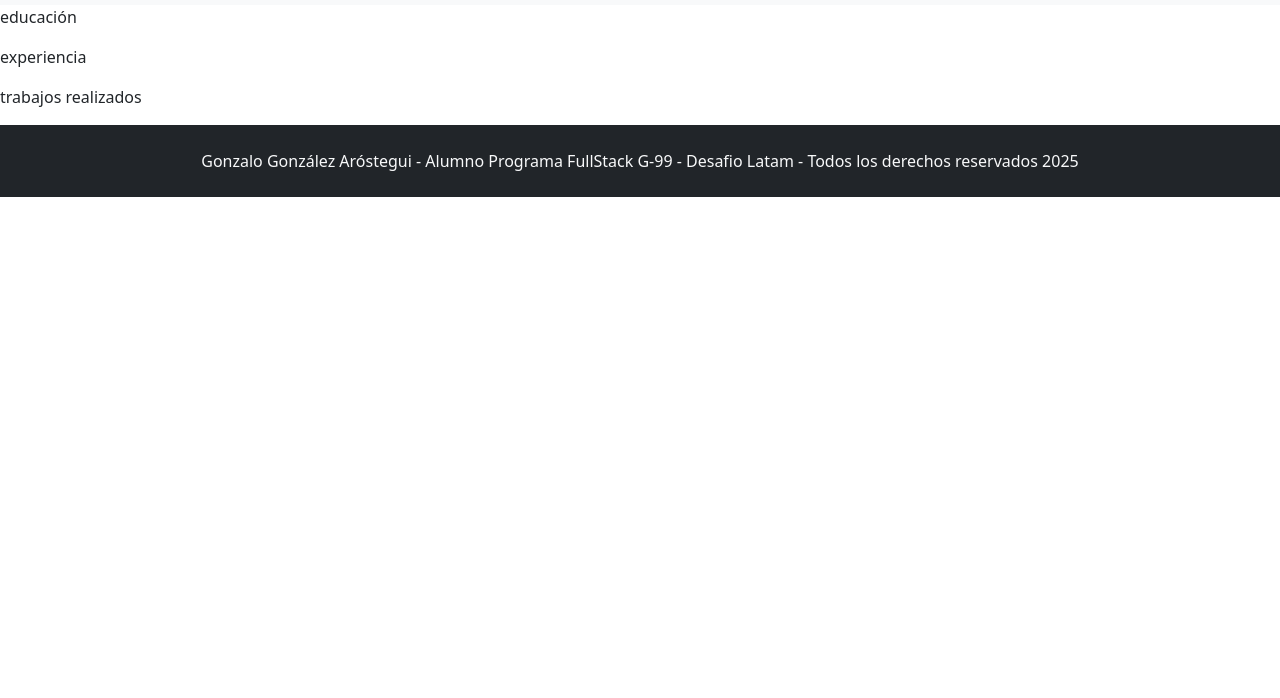
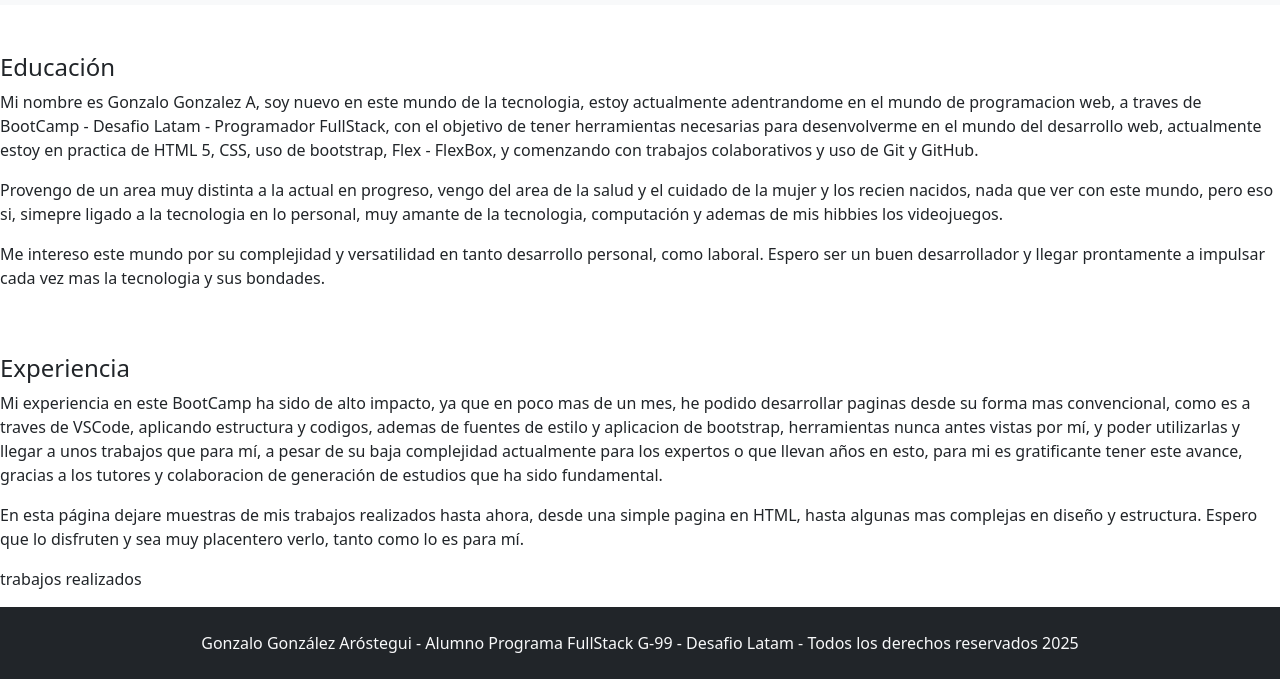
Before and after one commit to Gonzalo-Gonzalez-A/Gonzalo-Gonzalez-A.github.io, a plain HTML site: page index.html in a window 1280 px wide. Shown: the part 102-800 px from the top of the page. Drawn offline with nearby package versions, Linux system fonts and the light colour scheme.

Commit message:
cambios en educacion y esperiencia

```diff
--- a/index.html
+++ b/index.html
@@ -14,13 +14,20 @@
     </a>
   </div>
 </nav>
-
+<br>
+<br>
     <section class="Educación">
-        <p>educación</p>
+        <h4>Educación</h4>
+        <p>Mi nombre es Gonzalo Gonzalez A, soy nuevo en este mundo de la tecnologia, estoy actualmente adentrandome en el mundo de programacion web, a traves de BootCamp - Desafio Latam - Programador FullStack, con el objetivo de tener herramientas necesarias para desenvolverme en el mundo del desarrollo web, actualmente estoy en practica de HTML 5, CSS, uso de bootstrap, Flex - FlexBox, y comenzando con trabajos colaborativos y uso de Git y GitHub.</p>
+        <p>Provengo de un area muy distinta a la actual en progreso, vengo del area de la salud y el cuidado de la mujer y los recien nacidos, nada que ver con este mundo, pero eso si, simepre ligado a la tecnologia en lo personal, muy amante de la tecnologia, computación y ademas de mis hibbies los videojuegos.</p>
+        <p>Me intereso este mundo por su complejidad y versatilidad en tanto desarrollo personal, como laboral. Espero ser un buen desarrollador y llegar prontamente a impulsar cada vez mas la tecnologia y sus bondades.</p>
     </section>
-
+<br>
+<br>
     <section class="Experiencia">
-        <p>experiencia</p>
+        <h4>Experiencia</h4>
+        <p>Mi experiencia en este BootCamp ha sido de alto impacto, ya que en poco mas de un mes, he podido desarrollar paginas desde su forma mas convencional, como es a traves de VSCode, aplicando estructura y codigos, ademas de fuentes de estilo y aplicacion de bootstrap, herramientas nunca antes vistas por mí, y poder utilizarlas y llegar a unos trabajos que para mí, a pesar de su baja complejidad actualmente para los expertos o que llevan años en esto, para mi es gratificante tener este avance, gracias a los tutores y colaboracion de generación de estudios que ha sido fundamental.</p>
+        <p>En esta página dejare muestras de mis trabajos realizados hasta ahora, desde una simple pagina en HTML, hasta algunas mas complejas en diseño y estructura. Espero que lo disfruten y sea muy placentero verlo, tanto como lo es para mí.</p>
     </section>
 
     <section class="Trabajos realizados">
```
